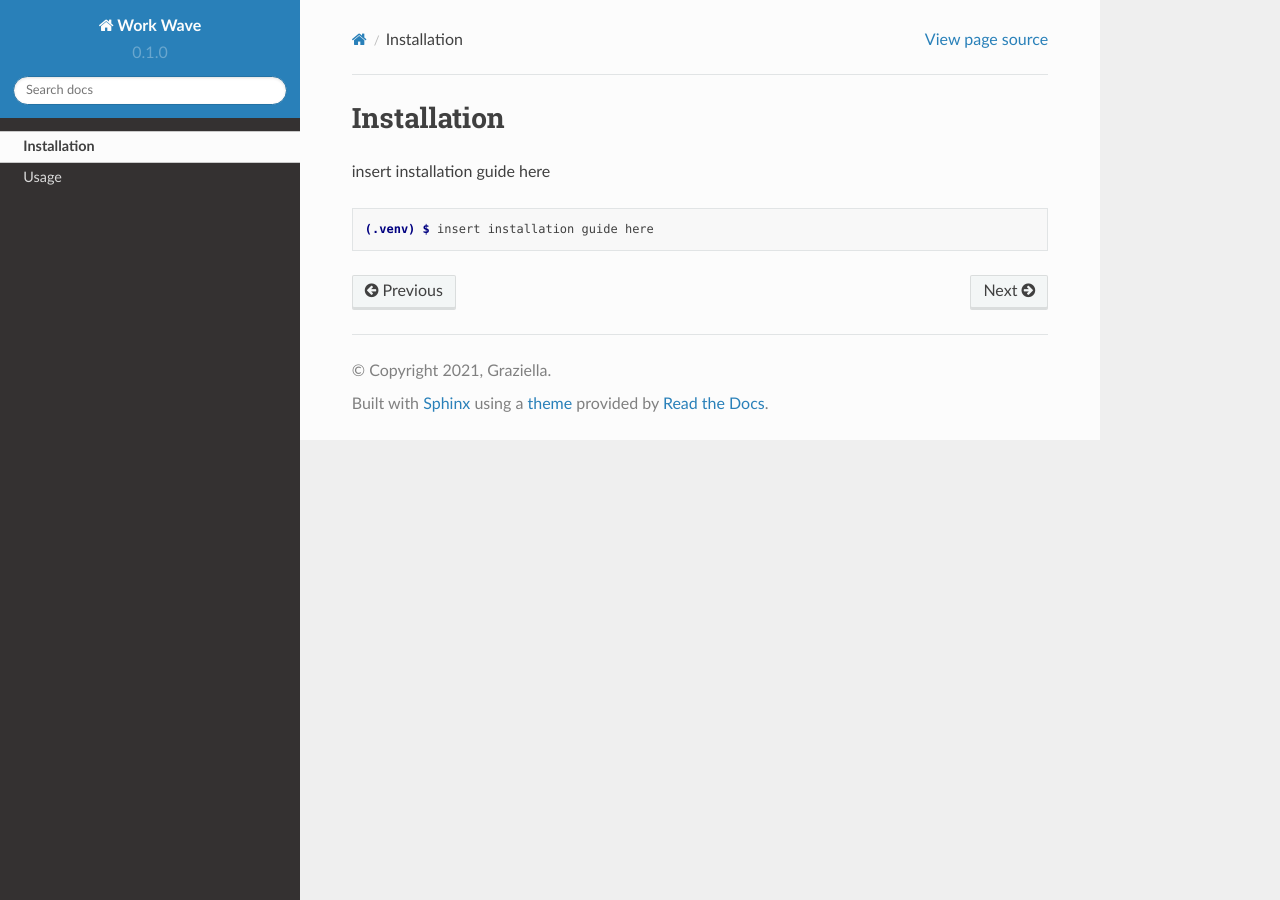
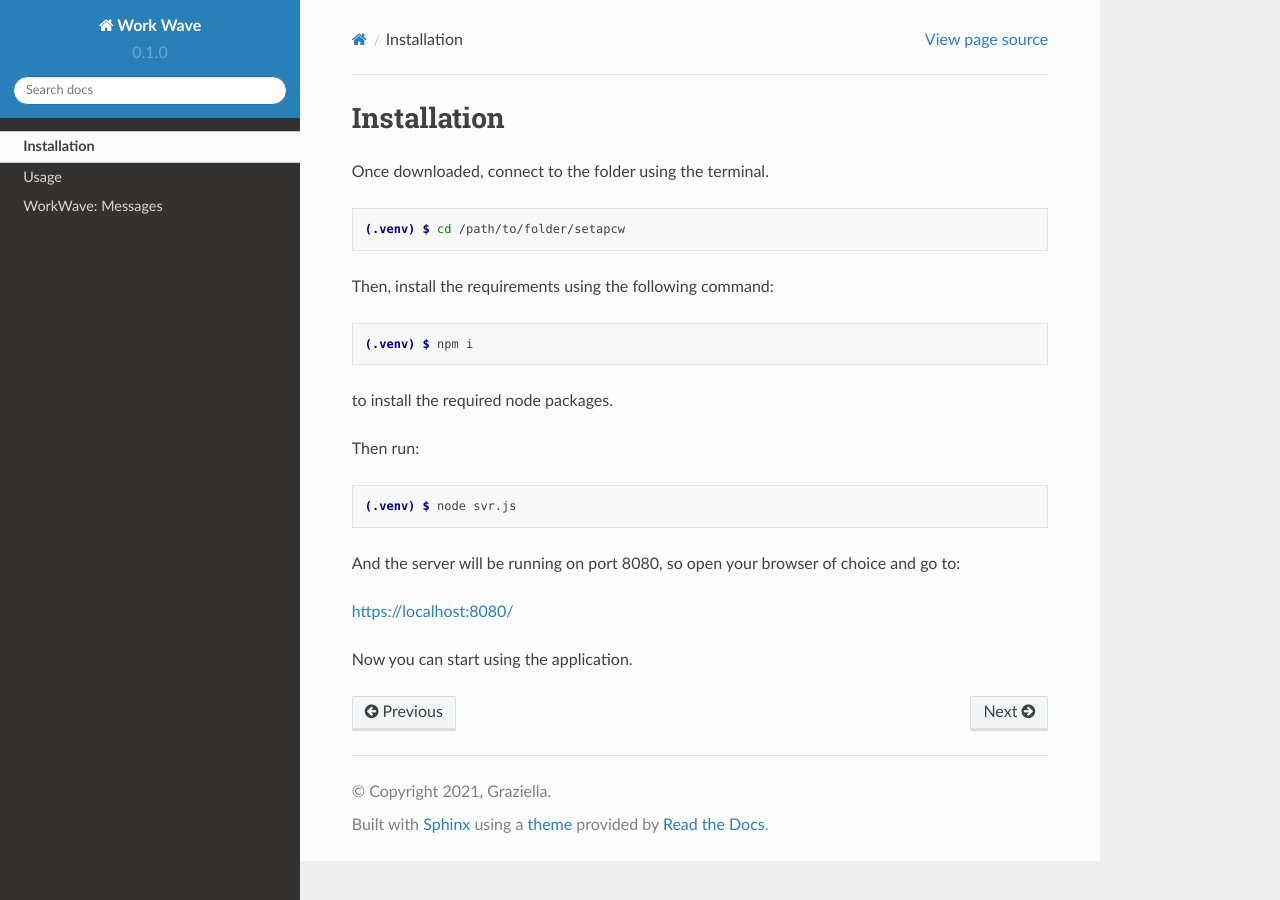
Before and after one commit to billlyp/setap, a Sphinx documentation site: the page built from docs/source/installation.rst, in a window 1280 px wide. Built offline with Sphinx 7.4.7 and the Read the Docs theme 2.0.0, drawn with Linux system fonts in a browser that asks for light colours; pages that are not in the unit, such as notebooks, are missing from menus.

Commit message:
need to preview this

```diff
--- a/docs/source/index.rst
+++ b/docs/source/index.rst
@@ -11,7 +11,9 @@ Key features of the app:
 * **Live Feed:** Employees can post updates, such as text to the live feed, where other employees will be able to view.
 * **Messaging:** Employees can send direct messages to one another.
 
-Refer to :doc:`usage` for more detailed information on what the app can do.
+For installing the app: refer to :doc:`installation` for instructions on how to install the app.
+For usag: refer to :doc:`usage` for more detailed information on what the app can do.
+
 
 .. note::
 
--- a/docs/source/installation.rst
+++ b/docs/source/installation.rst
@@ -4,8 +4,30 @@ Installation
 
 .. _installation:
 
-insert installation guide here
+Once downloaded, connect to the folder using the terminal.
 
 .. code-block:: console
 
-   (.venv) $ insert installation guide here
+   (.venv) $ cd /path/to/folder/setapcw
+
+Then, install the requirements using the following command:
+
+.. code-block:: console
+
+   (.venv) $ npm i
+
+to install the required node packages.
+
+Then run:
+
+.. code-block:: console
+
+   (.venv) $ node svr.js
+
+
+And the server will be running on port 8080, so open your browser of choice and go to:
+
+https://localhost:8080/
+
+
+Now you can start using the application.
```
Also changed, not shown: other parts of docs/source/index.rst (+0 -1 lines), docs/source/api.rst (added, +9 -0 lines), docs/source/knownbugs.rst (added), docs/source/requirement.rst (deleted), docs/source/usage.rst (line endings or trailing spaces).
